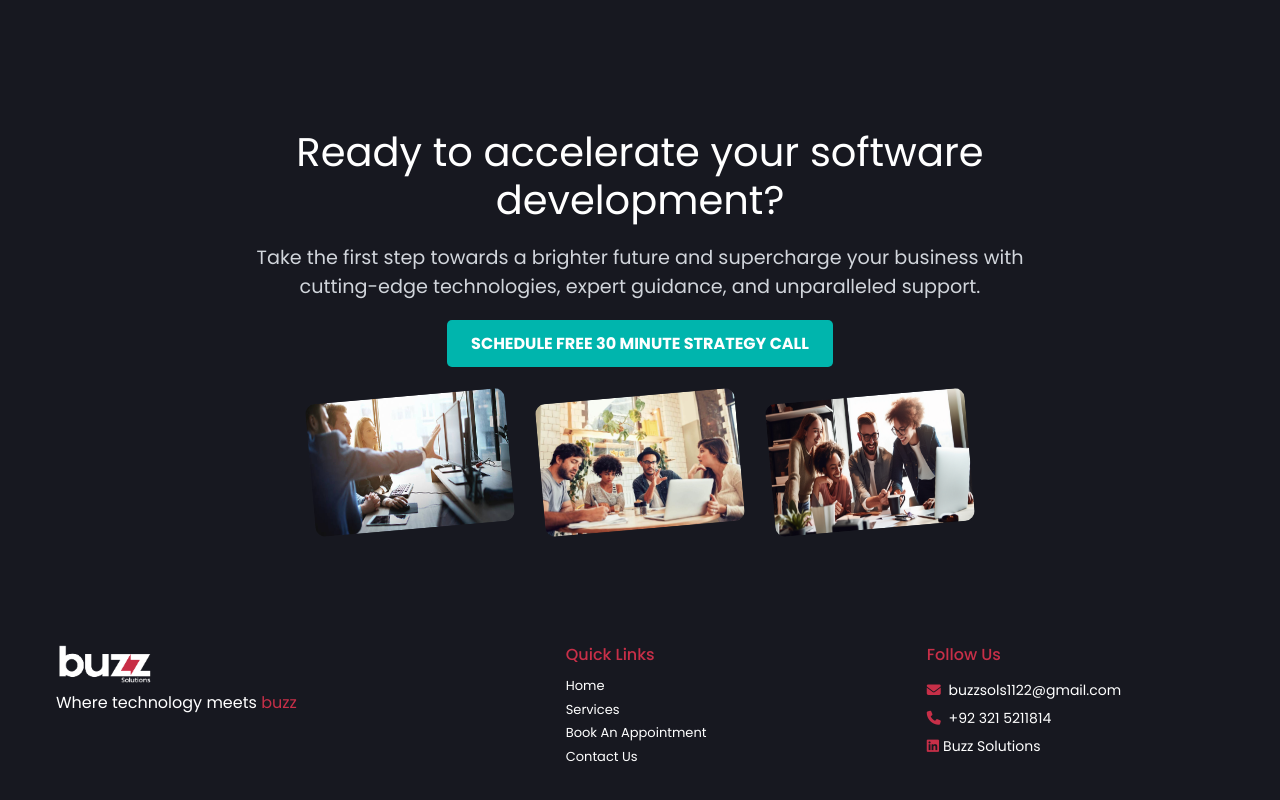
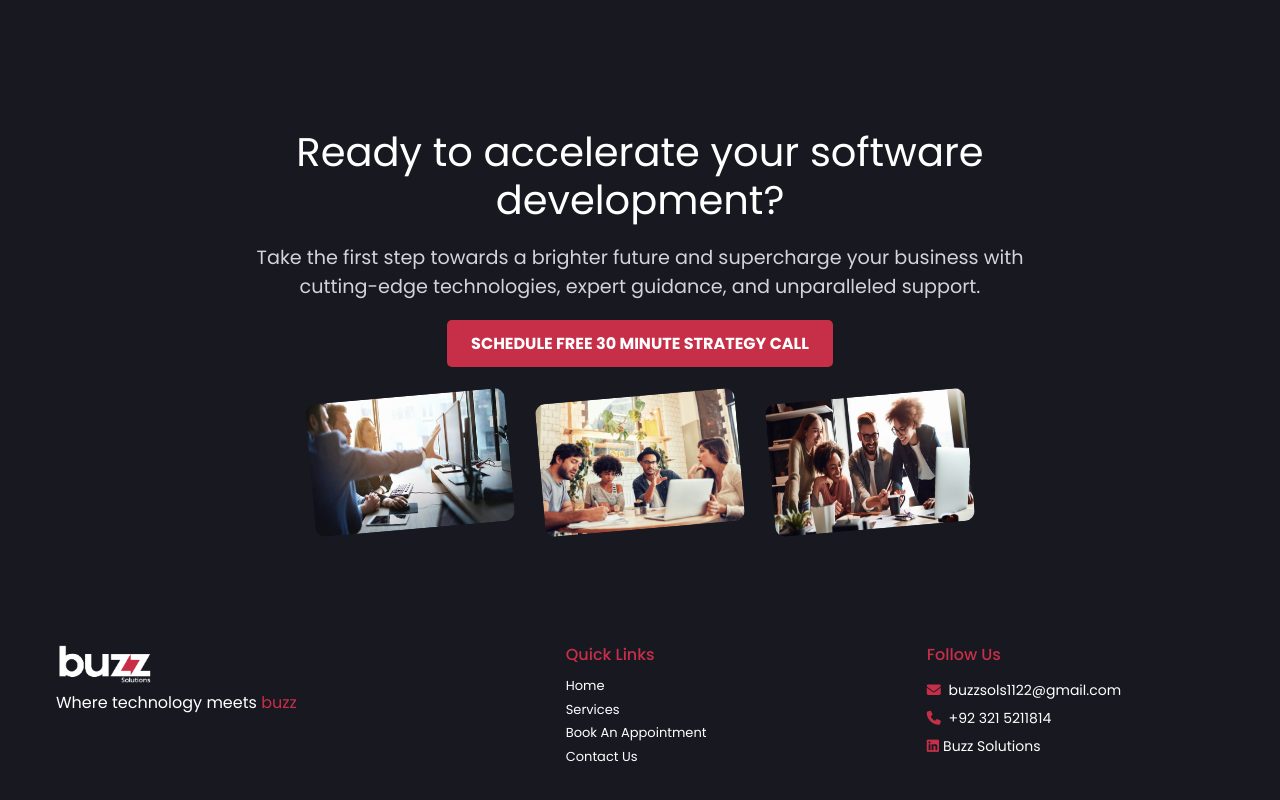
Before and after one commit to oye-hunter/buzz-sol, a React (Create React App) app in the folder frontend/: page /services in a window 1280 px wide. Shown: the part 2033-2833 px from the top of the page. Built offline with nearby package versions, Linux system fonts and the light colour scheme.

Commit message:
fixed button

```diff
--- a/frontend/src/sections/Accelerate/AccelerateSection.css
+++ b/frontend/src/sections/Accelerate/AccelerateSection.css
@@ -25,7 +25,7 @@
 
   .accelerate-button {
     padding: 12px 24px;
-    background-color: #00b5ad;
+    background-color: rgb(199, 47, 72);
     color: #fff;
     font-size: 1rem;
     font-weight: bold;
@@ -36,7 +36,7 @@
   }
 
   .accelerate-button:hover {
-    background-color: #009c95;
+    background-color: rgb(116, 4, 22);
   }
 
   .accelerate-images {
```
